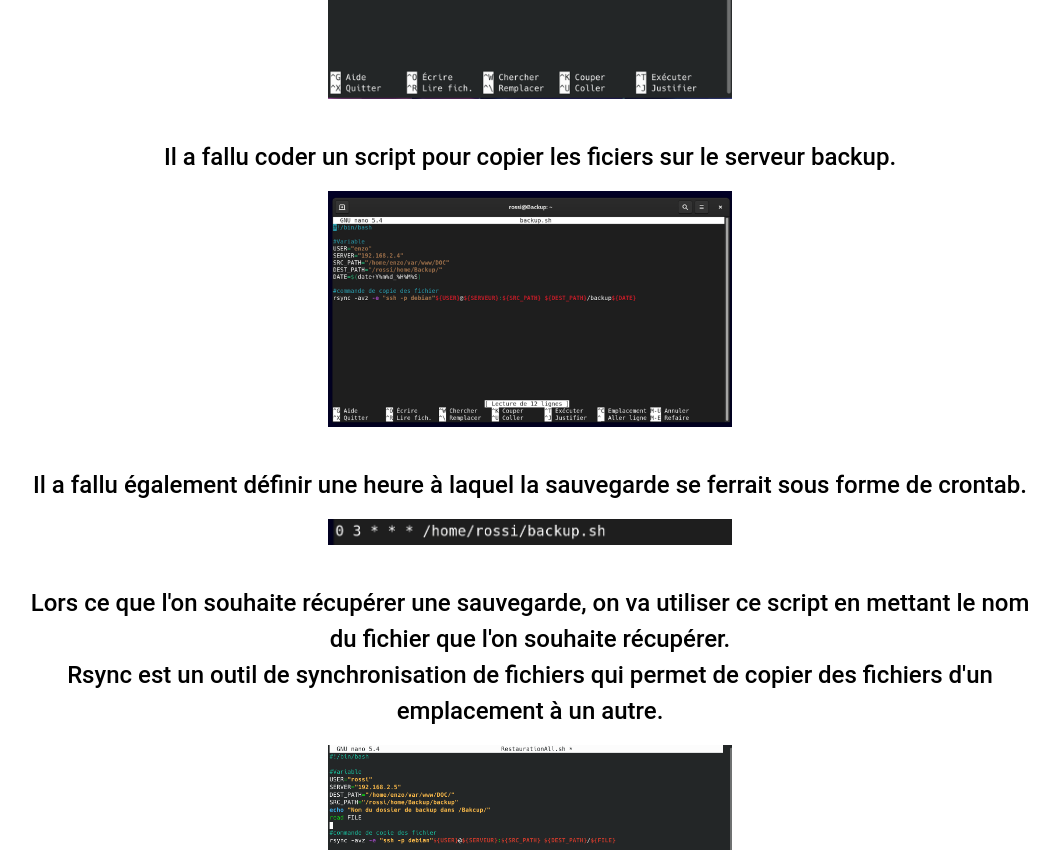
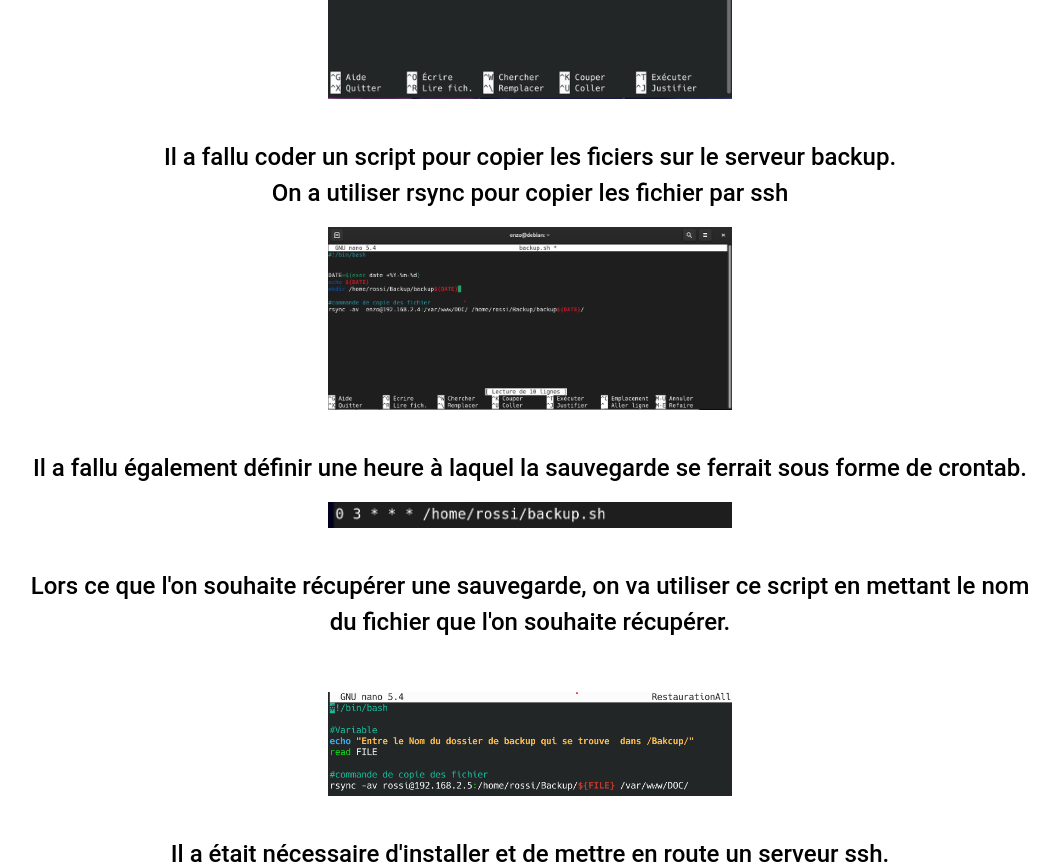
Before and after one commit to BUSTERDAY/Projet-UF, a plain HTML site: page index.html in a window 1280 px wide. Shown: the part 7380-8242 px from the top of the page, without its empty margins (110-1169 px from the left). Drawn offline with Linux system fonts and the light colour scheme.

Commit message:
Changement image doc

```diff
--- a/index.html
+++ b/index.html
@@ -149,8 +149,9 @@
 
             <p>
                 Il a fallu coder un script pour copier les ficiers sur le serveur backup. <br>
+                On a utiliser rsync pour copier les fichier par ssh
             </p>
-            <img src="ASSERTS/Script pour copier les fichier sur le serveur backup.png" alt="Script pour copier les fichier sur le serveur backup">
+            <img src="ASSERTS/Backup%20changer%20.png" alt="Script pour copier les fichier sur le serveur backup">
 
             <p>
                 Il a fallu également définir une heure à laquel la sauvegarde se ferrait sous forme de crontab. <br>
@@ -159,13 +160,14 @@
 
             <p>
                 Lors ce que l'on souhaite récupérer une sauvegarde, on va utiliser ce script en mettant le nom du fichier que l'on souhaite récupérer. <br>
-                Rsync est un outil de synchronisation de fichiers qui permet de copier des fichiers d'un emplacement à un autre. <br>
+                 <br>
             </p>
-            <img src="ASSERTS/c'est le même que pour le backup sauf que pour lui tu demande le fichier que tu veux récupérer dans le dossier Backup de la vm backup.png" alt="récup backup">
+            <img src="ASSERTS/Restauration.png" alt="récup backup">
 
             <p>
                 Il a était nécessaire d'installer et de mettre en route un serveur ssh. <br>
                 Aucune modification n'as était faite, on a garder la configuration de base. <br>
+                On a juste créer des clef rsa sur Les VM de backup et de serveur apache pour faciliter les connection <br>
             </p>
             <img src="ASSERTS/Procédure installation et mise en route du serveur ssh aucune modification on garde la config de base.png" alt="Procédure installation et mise en route du serveur ssh">
 
```
Also changed, not shown: ASSERTS/Backup changer .png (added), ASSERTS/Restauration.png (added).
